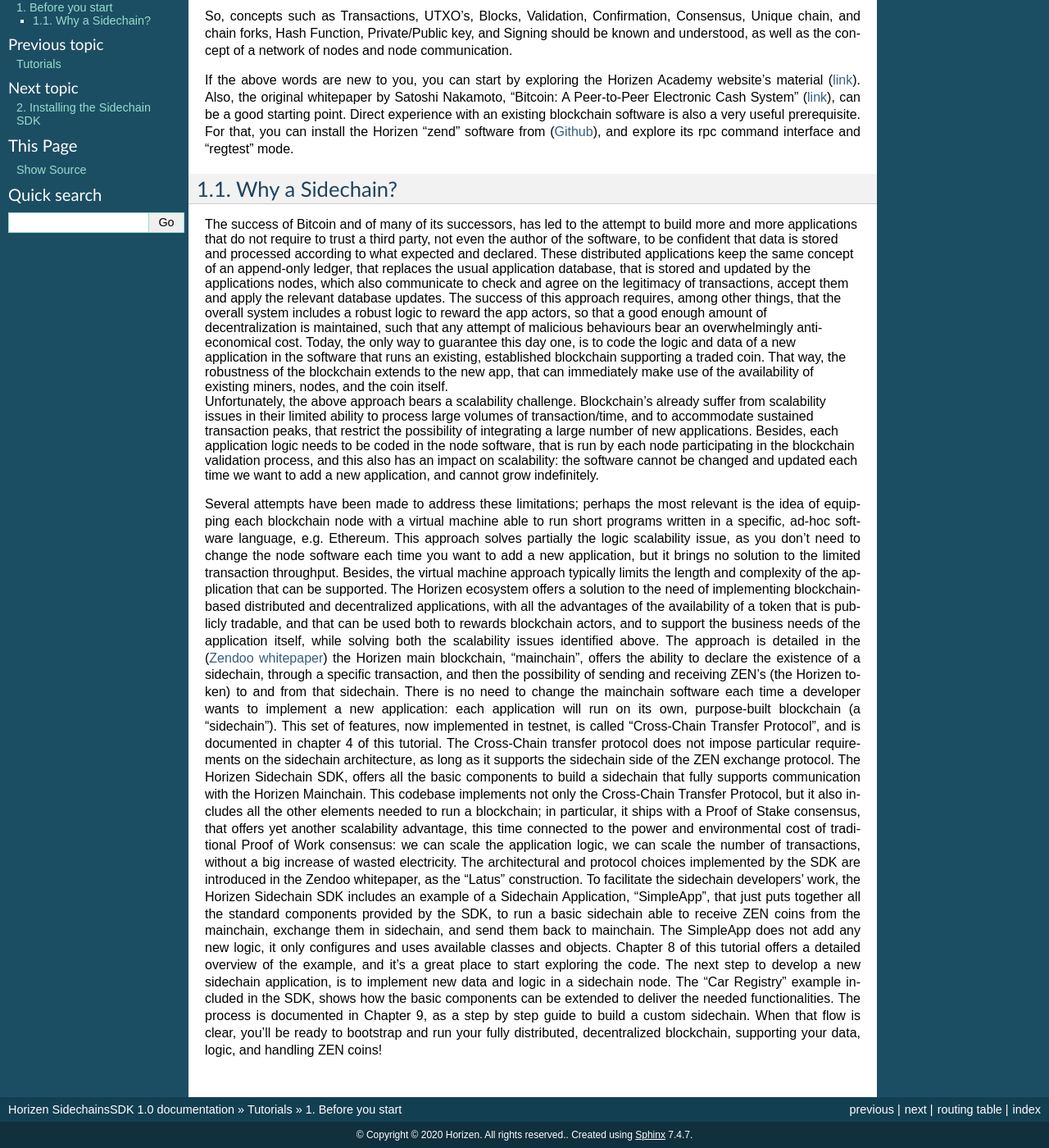
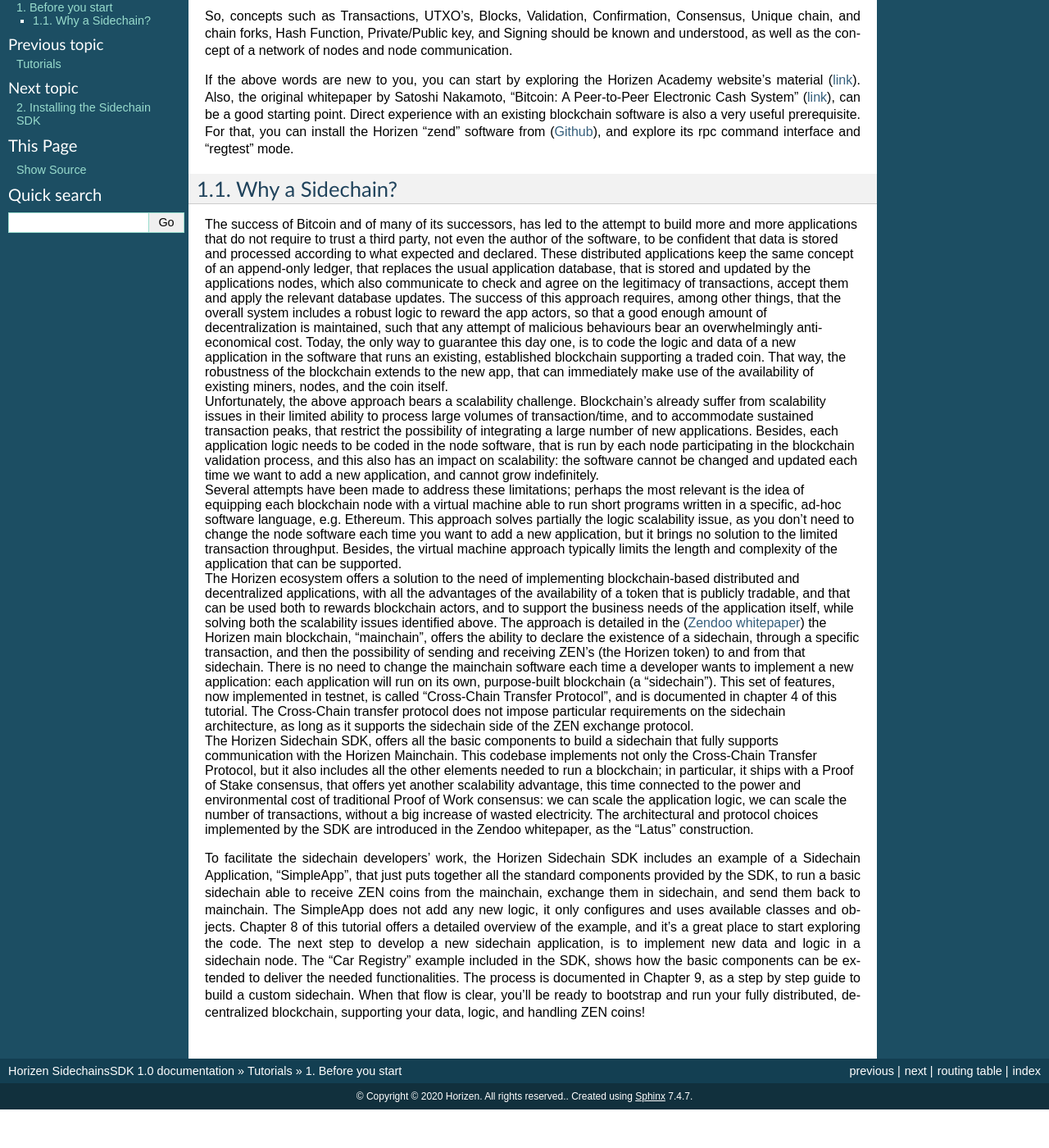
Before and after one commit to megaluck/documentation, a Sphinx documentation site: the page built from docs/introduction/overview.rst, in a window 1280 px wide and 1400 px high, scrolled down 170 px. Shown: the whole window at 82% size. Built offline with Sphinx 7.4.7, drawn with Linux system fonts in a browser that asks for light colours; after the commit the page ends 1523 px from its top, so only the background shows below that.

Commit message:
continuation of line breaks ..

```diff
--- a/docs/introduction/overview.rst
+++ b/docs/introduction/overview.rst
@@ -14,8 +14,8 @@
 
 | The success of Bitcoin and of many of its successors, has led to the attempt to build more and more applications that do not require to trust a third party, not even the author of the software, to be confident that data is stored and processed according to what expected and declared. These distributed applications keep the same concept of an append-only ledger, that replaces the usual application database, that is stored and updated by the applications nodes, which also communicate to check and agree on the legitimacy of transactions, accept them and apply the relevant database updates. The success of this approach requires, among other things, that the overall system includes a robust logic to reward the app actors, so that a good enough amount of decentralization is maintained, such that any attempt of malicious behaviours bear an overwhelmingly anti-economical cost. Today, the only way to guarantee this day one, is to code the logic and data of a new application in the software that runs an existing, established blockchain supporting a traded coin. That way, the robustness of the blockchain extends to the new app, that can immediately make use of the availability of existing miners, nodes, and the coin itself.
 | Unfortunately, the above approach bears a scalability challenge. Blockchain's already suffer from scalability issues in their limited ability to process large volumes of transaction/time, and to accommodate sustained transaction peaks, that restrict the possibility of integrating a large number of new applications. Besides, each application logic needs to be coded in the node software, that is run by each node participating in the blockchain validation process, and this also has an impact on scalability: the software cannot be changed and updated each time we want to add a new application, and cannot grow indefinitely.
-Several attempts have been made to address these limitations; perhaps the most relevant is the idea of equipping each blockchain node with a virtual machine able to run short programs written in a specific, ad-hoc software language, e.g. Ethereum. This approach solves partially the logic scalability issue, as you don’t need to change the node software each time you want to add a new application, but it brings no solution to the limited transaction throughput. Besides, the virtual machine approach typically limits the length and complexity of the application that can be supported.
-The Horizen ecosystem offers a solution to the need of implementing blockchain-based distributed and decentralized applications, with all the advantages of the availability of a token that is publicly tradable, and that can be used both to rewards blockchain actors, and to support the business needs of the application itself, while solving both the scalability issues identified above. The approach is detailed in the (`Zendoo whitepaper <https://www.horizen.global/assets/files/Horizen-Sidechain-Zendoo-A_zk-SNARK-Verifiable-Cross-Chain-Transfer-Protocol.pdf>`_) the Horizen main blockchain, “mainchain”, offers the ability to declare the existence of a sidechain, through a specific transaction, and then the possibility of sending and receiving ZEN’s (the Horizen token) to and from that sidechain. There is no need to change the mainchain software each time a developer wants to implement a new application: each application will run on its own, purpose-built blockchain (a “sidechain”). This set of features, now implemented in testnet, is called “Cross-Chain Transfer Protocol”, and is documented in chapter 4 of this tutorial. The Cross-Chain transfer protocol does not impose particular requirements on the sidechain architecture, as long as it supports the sidechain side of the ZEN exchange protocol.
-The Horizen Sidechain SDK, offers all the basic components to build a sidechain that fully supports communication with the Horizen Mainchain. This codebase implements not only the Cross-Chain Transfer Protocol, but it also includes all the other elements needed to run a blockchain; in particular, it ships with a Proof of Stake consensus, that offers yet another scalability advantage, this time connected to the power and environmental cost of traditional Proof of Work consensus: we can scale the application logic, we can scale the number of transactions, without a big increase of wasted electricity. The architectural and protocol choices implemented by the SDK are introduced in the Zendoo whitepaper, as the “Latus” construction.
+| Several attempts have been made to address these limitations; perhaps the most relevant is the idea of equipping each blockchain node with a virtual machine able to run short programs written in a specific, ad-hoc software language, e.g. Ethereum. This approach solves partially the logic scalability issue, as you don’t need to change the node software each time you want to add a new application, but it brings no solution to the limited transaction throughput. Besides, the virtual machine approach typically limits the length and complexity of the application that can be supported.
+| The Horizen ecosystem offers a solution to the need of implementing blockchain-based distributed and decentralized applications, with all the advantages of the availability of a token that is publicly tradable, and that can be used both to rewards blockchain actors, and to support the business needs of the application itself, while solving both the scalability issues identified above. The approach is detailed in the (`Zendoo whitepaper <https://www.horizen.global/assets/files/Horizen-Sidechain-Zendoo-A_zk-SNARK-Verifiable-Cross-Chain-Transfer-Protocol.pdf>`_) the Horizen main blockchain, “mainchain”, offers the ability to declare the existence of a sidechain, through a specific transaction, and then the possibility of sending and receiving ZEN’s (the Horizen token) to and from that sidechain. There is no need to change the mainchain software each time a developer wants to implement a new application: each application will run on its own, purpose-built blockchain (a “sidechain”). This set of features, now implemented in testnet, is called “Cross-Chain Transfer Protocol”, and is documented in chapter 4 of this tutorial. The Cross-Chain transfer protocol does not impose particular requirements on the sidechain architecture, as long as it supports the sidechain side of the ZEN exchange protocol.
+| The Horizen Sidechain SDK, offers all the basic components to build a sidechain that fully supports communication with the Horizen Mainchain. This codebase implements not only the Cross-Chain Transfer Protocol, but it also includes all the other elements needed to run a blockchain; in particular, it ships with a Proof of Stake consensus, that offers yet another scalability advantage, this time connected to the power and environmental cost of traditional Proof of Work consensus: we can scale the application logic, we can scale the number of transactions, without a big increase of wasted electricity. The architectural and protocol choices implemented by the SDK are introduced in the Zendoo whitepaper, as the “Latus” construction.
 To facilitate the sidechain developers’ work, the Horizen Sidechain SDK includes an example of a Sidechain Application, “SimpleApp”, that just puts together all the standard components provided by the SDK, to run a basic sidechain able to receive ZEN coins from the mainchain, exchange them in sidechain, and send them back to mainchain. The SimpleApp does not add any new logic, it only configures and uses available classes and objects. Chapter 8 of this tutorial offers a detailed overview of the example, and it’s a great place to start exploring the code.
 The next step to develop a new sidechain application, is to implement new data and logic in a sidechain node. The “Car Registry” example included in the SDK, shows how the basic components can be extended to deliver the needed functionalities. The process is documented in Chapter 9, as a step by step guide to build a custom sidechain. When that flow is clear, you’ll be ready to bootstrap and run your fully distributed, decentralized blockchain, supporting your data, logic, and handling ZEN coins!
```
